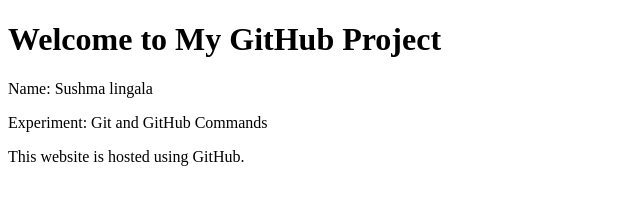
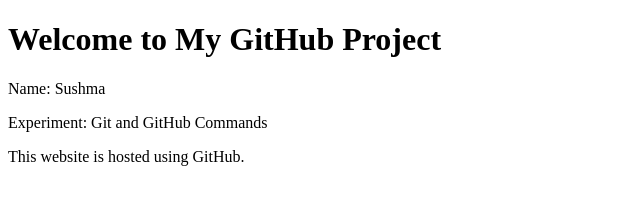
Before and after one commit to Sushma395l/DevOps, a plain HTML site: page index.html in a window 1280 px wide. Shown: the full height of the page, 0-640 px from the left. Drawn offline with Linux system fonts and the light colour scheme.

Commit message:
Update name in index.html

```diff
--- a/index.html
+++ b/index.html
@@ -5,7 +5,7 @@
 </head>
 <body>
     <h1>Welcome to My GitHub Project</h1>
-    <p>Name: Sushma lingala</p>
+    <p>Name: Sushma</p>
     <p>Experiment: Git and GitHub Commands</p>
     <p>This website is hosted using GitHub.</p>
 </body>
```
